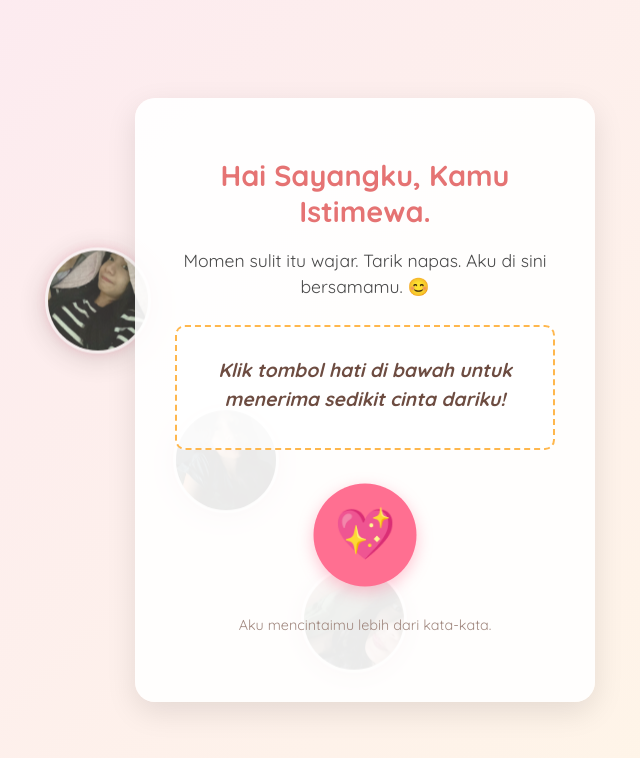
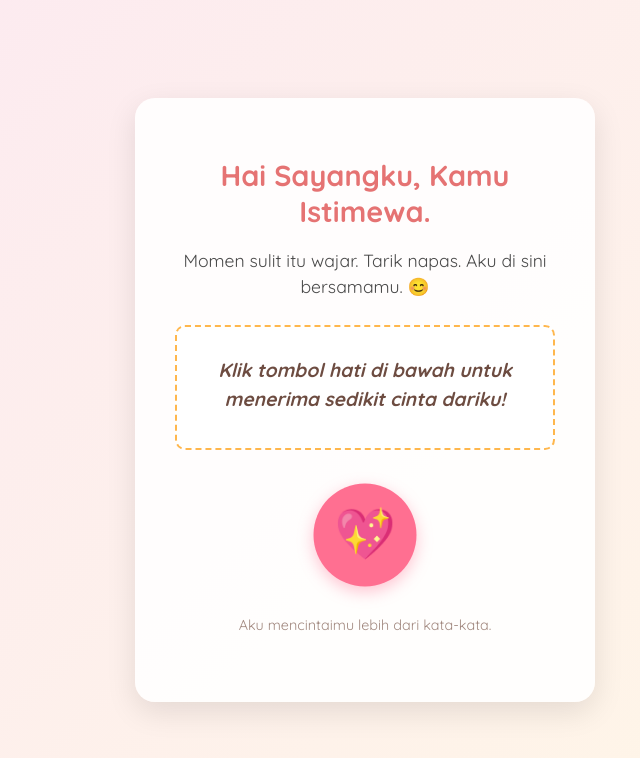
Before and after one commit to mreppang/untuk-kira, a plain HTML site: page index.html in a window 1280 px wide. Shown: the whole page, without its empty margins (275-915 px from the left). Drawn offline with Linux system fonts and the light colour scheme.

Commit message:
index.html

```diff
--- a/index.html
+++ b/index.html
@@ -7,15 +7,7 @@
     <link rel="stylesheet" href="styles.css">
 </head>
 <body>
-    <div class="floating-photo" style="--photo-index: 1;">
-        <img src="pacar1.jpg" alt="Foto Pacar 1">
-    </div>
-    <div class="floating-photo" style="--photo-index: 2;">
-        <img src="pacar2.jpg" alt="Foto Pacar 2">
-    </div>
-    <div class="floating-photo" style="--photo-index: 3;">
-        <img src="pacar3.jpg" alt="Foto Pacar 3">
-    </div>
+    <div id="bubble-container"></div>
 
     <div class="container">
         <h1 id="greeting">Hai Sayangku, Kamu Istimewa.</h1>
```
